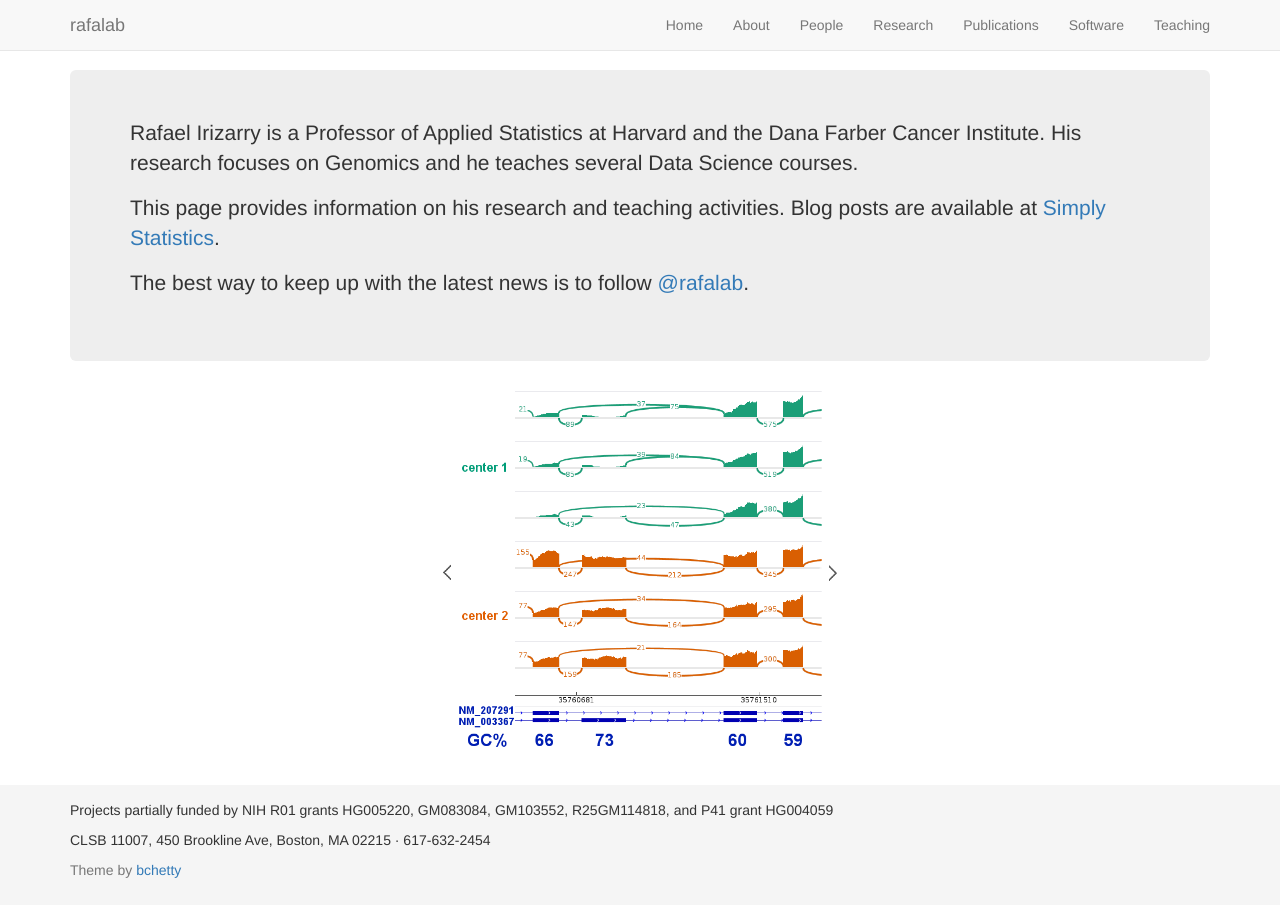
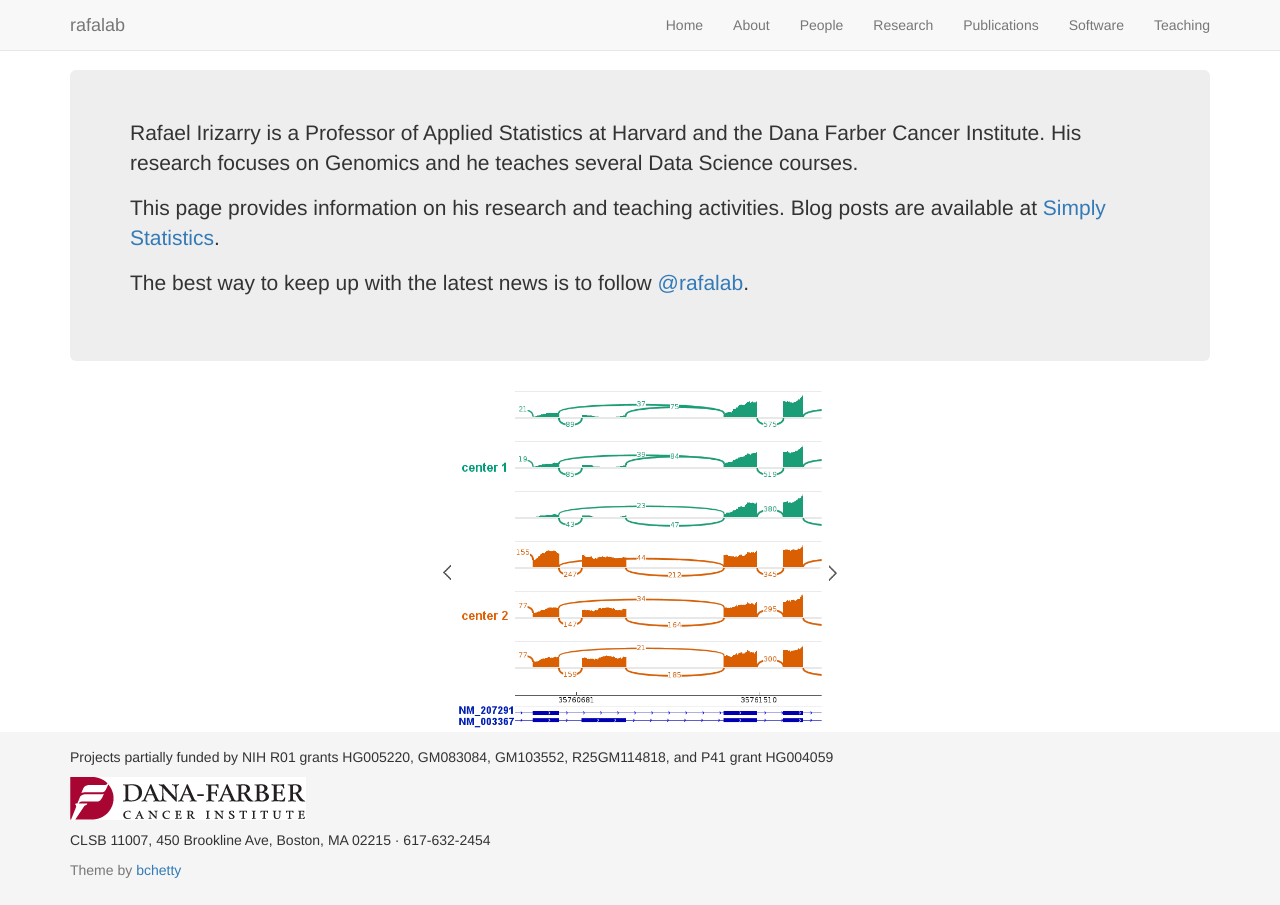
Before and after one commit to rafalab/rafalab.github.io, a Jekyll site: the page built from index.html, in a window 1280 px wide. Built offline with Jekyll 4.4.1, drawn with Linux system fonts in a browser that asks for light colours; nearby versions of some CDN libraries; the list of posts is cut into pages by our own code.

Commit message:
Update footer.html

```diff
--- a/_includes/footer.html
+++ b/_includes/footer.html
@@ -3,11 +3,11 @@
     <p>
     Projects partially funded by NIH R01 grants
   HG005220, GM083084, GM103552, R25GM114818, and P41 grant
-  HG004059
+  HG004059 <p class="alignright"><img data-u="image" src="assets/img/DFimgHeader.gif" /></p>
 <p> CLSB 11007, 450 Brookline Ave, Boston, MA 02215 &middot;
   617-632-2454 </p>
+    </p>
 
-    </p>
   <!-- This is my 'Open Source' work. So, please don't remove the below copyright content. :) -->
     <p class="text-muted">
       Theme by
```
